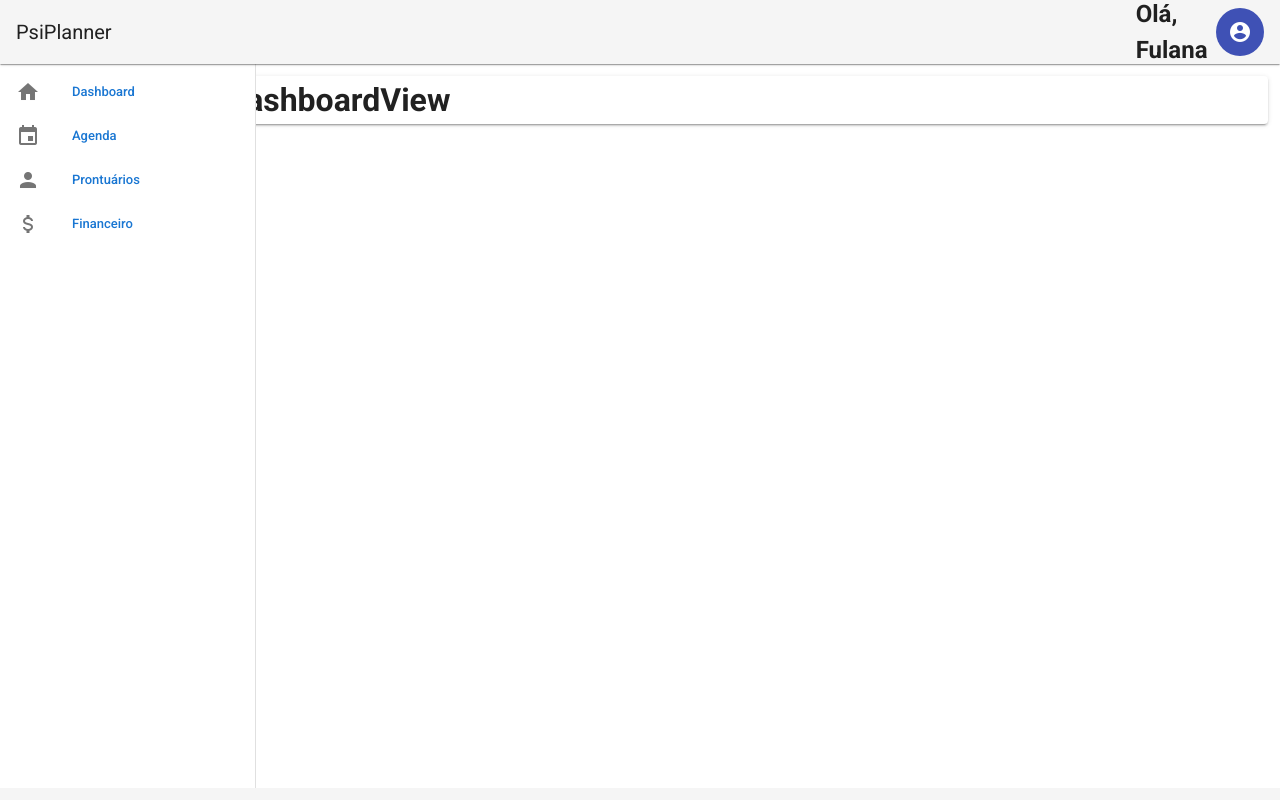
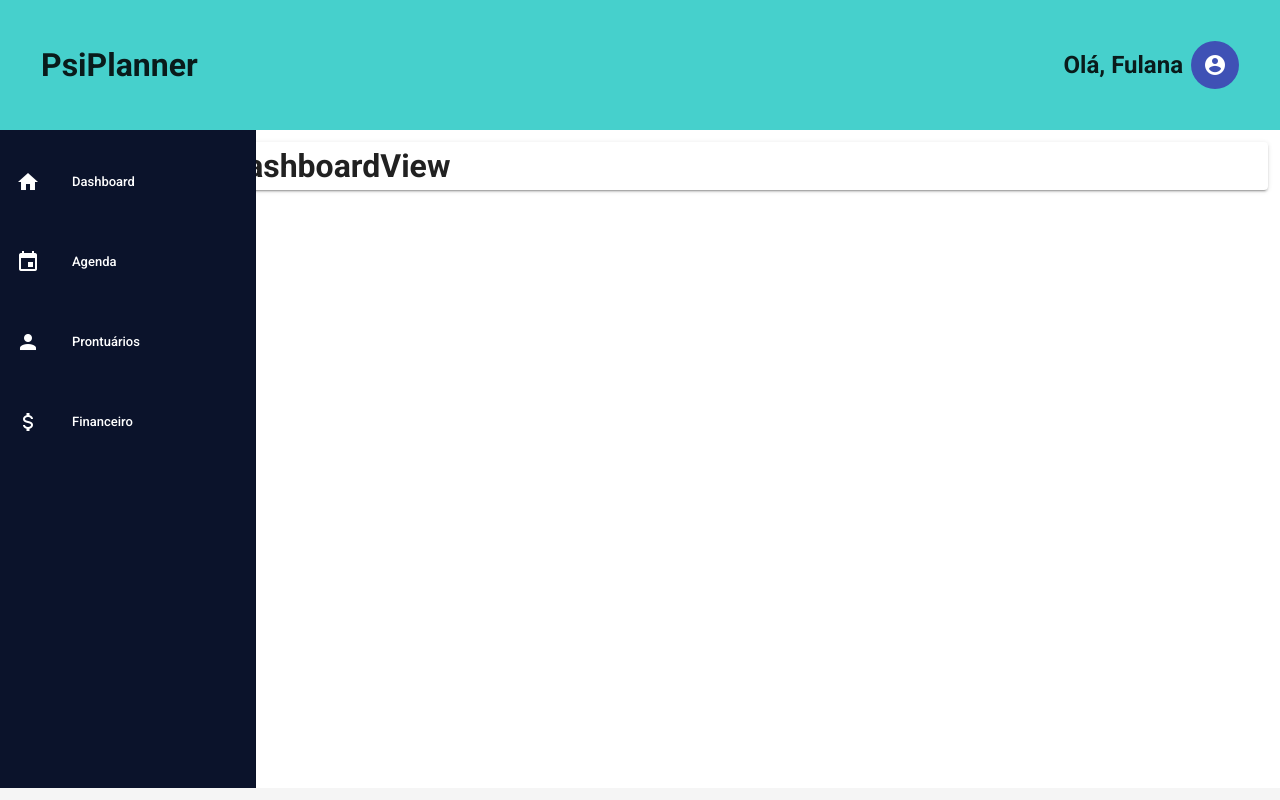
Before and after one commit to Gabriela-Vasco/PsiPlanner, a Vue app: page / in a window 1280 px wide. Built offline with nearby package versions, Linux system fonts and the light colour scheme.

Commit message:
feat: add more sass files and changed style for the header and navbar

```diff
--- a/src/components/HeaderGlobal.vue
+++ b/src/components/HeaderGlobal.vue
@@ -10,15 +10,13 @@ export default {
 </script>
 
 <template>
-<v-app-bar elevation="1" app class="d-flex justify-content-between align-center">
-    <div style="margin-right: 80vw">
-      <v-toolbar-title >PsiPlanner</v-toolbar-title>
-    </div>
-    <div class="d-flex align-center justify-content-between">
+  <header class="d-flex justify-content-between align-items-center py-10 px-10 border-primary bg-primary">
+    <h1>PsiPlanner</h1>
+    <div class="d-flex justify-content-center align-items-center">
       <h2 class="mr-2">Olá, {{ userName }}</h2>
       <v-avatar color="indigo">
         <v-icon dark>mdi-account-circle</v-icon>
       </v-avatar>
     </div>
-  </v-app-bar>
+  </header>
 </template>
--- a/src/components/NavbarView.vue
+++ b/src/components/NavbarView.vue
@@ -16,26 +16,33 @@ export default {
 </script>
 
 <template>
-    <v-navigation-drawer permanent absolute>
+    <v-navigation-drawer permanent absolute class="bg-primary-dark">
       <v-list
         dense
         nav
+        shaped
+        class="text-heading-large bg-primary-dark"
       >
       <v-list-item
       v-for="item in items"
       :key="item.title"
-          link
+      class="text-heading-large my-2 py-2 hover-item"
       >
+      <v-list-item-content >
+          <router-link :to="item.path" class="d-flex">
             <v-list-item-icon>
-            <v-icon>{{ item.icon }}</v-icon>
+              <v-icon color="white">{{ item.icon }}</v-icon>
             </v-list-item-icon>
-
-          <v-list-item-content>
-            <router-link :to="item.path" class="">
-              <v-list-item-title>{{ item.title }}</v-list-item-title>
+              <v-list-item-title class="text-white ">{{ item.title }}</v-list-item-title>
             </router-link>
             </v-list-item-content>
         </v-list-item>
       </v-list>
     </v-navigation-drawer>
 </template>
+
+<style scoped>
+.hover-item:hover {
+  background-color: #2c3e50; /* Change to your desired hover background color */
+}
+</style>
--- a/src/style/_colors.scss
+++ b/src/style/_colors.scss
@@ -0,0 +1,16 @@
+// CONTENT
+$color-body-bg: #f9f7f5;
+
+// LINKS
+$color-link-text: #39a275;
+
+// NEUTRAL COLORS
+$neutral-color-1000: #5e5e5e;
+$neutral-color-900: #8e8e8e;
+$neutral-color-600: #a4a4a4;
+$neutral-color-400: #bebebe;
+$neutral-color-300: #d9d9d9;
+$neutral-color-200: #e4e4e4;
+$neutral-color-100: #fff;
+$typeface-neutral-200: #f2f2f2;
+$typeface-neutral-300: #e0e0e0;
--- a/src/style/_vars.sass
+++ b/src/style/_vars.sass
@@ -0,0 +1,83 @@
+$white: #FFFFFF
+$black: #030309
+$black-light: #303030
+$green: #56AF79 // #00c473 //#00E988
+$green-light: rgba(170, 255, 196, 0.2)
+$red: #EB5757
+$red-light: rgba(255, 0, 0, 0.1) // rgba(175, 86, 86, 0.1)
+$yellow: rgba(255, 100, 51, 1) // #FFD500
+$yellow-light: rgba(255, 188, 168, 0.2) // #FFF9C4
+$blue: #3242B9
+$gray: #8e8e8e
+
+$colors: () !default
+$colors: map-merge(("red":$red,"yellow":$yellow,"green":$green,"white":$white,"black":$black,"blue":$blue, "green-light": $green-light, "red-light": $red-light, "yellow-light": $yellow-light), $colors)
+
+$gray-1: #F8F8F8
+$gray-2: #F1EFF2
+$gray-3: #E4E0E6
+$gray-4: #C7BBC9
+$gray-5: #A79CAC
+$gray-6: #87798D
+$gray-7: #38303B
+$gray-8: #2D212F
+
+$gray-colors: () !default
+$gray-colors: map-merge(('gray-1': $gray-1, 'gray-2': $gray-2, 'gray-3': $gray-3, 'gray-4': $gray-4, 'gray-5': $gray-5, 'gray-6': $gray-6, 'gray-7': $gray-7, 'gray-8': $gray-8,), $gray-colors)
+
+// 374359
+$primary: #46d0cc
+$primary-light: #83cfcb
+$primary-dark: #0B132B
+$secondary: #8e8e8e // $gray-4
+$success: #71F79F
+$danger: #71F79F
+$light: #FFFAFB
+$dark: #131416
+$warning: #FF6433 // $yellow
+
+$text-primary: $white
+
+$theme-colors: () !default
+$theme-colors: map-merge(('primary': $primary, 'primary-light': $primary-light, 'primary-dark': $primary-dark, 'secondary': $gray-4, 'success': $green, 'danger': $red, 'light': $gray-1, 'dark': $gray-8, 'warning': $warning, 'text-primary': $text-primary), $theme-colors)
+
+$font-family-heading: "ProximaNova"
+$font-family-paragraph: "ProximaNova"
+
+$font-weight-medium: 600
+$font-weight-bold: 800
+$font-weight-semibold: 700
+$font-weight-regular: 400
+
+$font-size-xxs: 10px
+$font-size-xs: 12px
+$font-size-sm: 14px
+$font-size-md: 16px
+$font-size-lg: 24px
+$font-size-xl: 32px
+$font-size-display: 64px
+
+\:root
+  @each $color, $value in $colors
+    --#{$color}: #{$value}
+
+  @each $color, $value in $gray-colors
+    --#{$color}: #{$value}
+
+  @each $color, $value in $theme-colors
+    --#{$color}: #{$value}
+
+  --font-family-heading: $font-family-heading
+  --font-family-paragraph: $font-family-paragraph
+  --font-weight-medium: $font-weight-medium
+  --font-weight-bold: $font-weight-bold
+  --font-weight-semibold: $font-weight-semibold
+  --font-weight-regular: $font-weight-regular
+
+  --font-size-xxs: $font-size-xxs
+  --font-size-xs: $font-size-xs
+  --font-size-sm: $font-size-sm
+  --font-size-md: $font-size-md
+  --font-size-lg: $font-size-lg
+  --font-size-xl: $font-size-xl
+  --font-size-display: $font-size-display
--- /dev/null
+++ b/src/style/helpers/_bg.sass
@@ -0,0 +1,45 @@
+.bg
+  &-white
+    background: $white !important
+  &-light
+    background: $light !important
+  &-gray-1
+    background: $gray-1 !important
+  &-gray-2
+    background: $gray-2 !important
+  &-gray-3
+    background: $gray-3 !important
+  &-gray-4
+    background: $gray-4 !important
+  &-gray-5
+    background: $gray-5 !important
+  &-gray-6
+    background: $gray-6 !important
+  &-gray-7
+    background: $gray-7 !important
+  &-gray-8
+    background: $gray-8 !important
+  &-primary
+    background: $primary !important
+  &-primary-dark
+    background: $primary-dark !important
+    &:hover
+      background: opacify($primary-dark, 0.5) !important
+
+  &-danger
+    background: $red-light !important
+    color: $red !important
+    font-weight: bold !important
+  &-warning
+    background: $yellow-light !important
+    color: $warning !important
+    font-weight: bold !important
+  &-success
+    background: $green-light !important
+    color: $success !important
+    font-weight: bold !important
+
+td.bg
+  &-light
+    &:after
+      background: $light !important
--- /dev/null
+++ b/src/style/helpers/_border.sass
@@ -0,0 +1,40 @@
+$border-radius-xxs: 2px
+$border-radius-xs: 4px
+$border-radius-sm: 8px
+$border-radius-md: 16px
+$border-radius-circular: 99999px
+
+.rounded-xxs
+  border-radius: $border-radius-xxs
+.rounded-xs
+  border-radius: $border-radius-xs
+.rounded-sm
+  border-radius: $border-radius-sm
+.rounded-md
+  border-radius: $border-radius-md
+.rounded-circular
+  border-radius: $border-radius-circular
+
+$border-width-none: 0px
+$border-width-hairline: 1px
+$border-width-thin: 2px
+
+.border-none
+  border-width: $border-width-none
+.border-hairline
+  border-width: $border-width-hairline
+.border-thin
+  border-width: $border-width-thin
+
+.radius-20-right
+  border-top-right-radius: 20px
+  border-bottom-right-radius: 20px
+.radius-20-left
+  border-top-left-radius: 20px
+  border-bottom-left-radius: 20px
+
+.border-primary
+  border: $border-width-hairline solid $primary
+
+.border-primary-dark
+  border: $border-width-hairline solid $primary-dark
--- /dev/null
+++ b/src/style/helpers/_text.sass
@@ -0,0 +1,181 @@
+.text-left
+  text-align: left !important
+
+.text-right
+  text-align: right !important
+
+.text-center
+  text-align: center !important
+
+.text-normal
+  font-weight: normal !important
+
+.text-bold
+  font-weight: bold !important
+
+.text-spaced
+  letter-spacing: 0.3em !important
+
+.text-italic
+  font-style: italic
+
+.text-uppercase
+  text-transform: uppercase !important
+
+.text-underline
+  text-decoration: underline !important
+
+.text-primary
+  color: var(--primary) !important
+
+.text-secondary
+  color: var(--secondary) !important
+
+.text-success
+  color: $success !important
+.text-green
+  color: $green !important
+.text-purple
+  color: #7000FF
+
+.text-danger
+  color: #C42929 !important // $danger
+
+.text-warning
+  color: $warning !important
+
+.text-light
+  color: $light !important
+
+.text-dark
+  color: $dark !important
+
+.text-black
+  color: $black !important
+.text-black-light
+  color: $black-light !important
+.text-white
+  color: $white !important
+.text-disabled
+  color: rgba(142, 142, 142, 0.6) !important
+
+.text-xxs
+  font-size: $font-size-xxs // 10
+.text-xs
+  font-size: 12px
+.text-sm
+  font-size: 14px
+.text-md
+  font-size: $font-size-md // 16
+  line-height: 125%
+.text-lg
+  font-size: 24px
+.text-xl
+  font-size: $font-size-xl // 32
+.text-display
+  font-size: $font-size-display // 64
+
+.text-nowrap
+  white-space: nowrap !important
+
+.icon-lg
+  font-size: 48px !important
+
+.text-color-1000
+  color: $neutral-color-1000 !important
+.text-color-900
+  color: $neutral-color-900 !important
+.text-color-600
+  color: $neutral-color-600 !important
+.text-color-400
+  color: $neutral-color-400 !important
+.text-color-300
+  color: $neutral-color-300 !important
+.text-color-200
+  color: $neutral-color-200 !important
+.text-color-100
+  color: $neutral-color-100 !important
+
+.text-heading-bold
+  font-weight: $font-weight-bold
+  font-size: 18px
+  line-height: 120%
+.text-heading-display
+  font-weight: $font-weight-semibold
+  font-size: 30px
+  line-height: 160%
+.text-heading-x-large
+  font-weight: $font-weight-semibold
+  font-size: 28px
+  line-height: 150%
+.text-heading-large
+  font-weight: $font-weight-semibold
+  font-size: 18px
+  line-height: 140%
+.text-heading-medium
+  font-weight: $font-weight-semibold
+  font-size: 16px
+  line-height: 140%
+.text-heading-medium-lighten
+  font-weight: $font-weight-medium
+  font-size: 16px
+  line-height: 140%
+.text-heading-small
+  font-weight: $font-weight-semibold
+  font-size: 14px
+  line-height: 140%
+.text-heading-small-medium
+  font-weight: $font-weight-medium
+  font-size: 14px
+  line-height: 140%
+.text-heading-large
+  font-weight: $font-weight-semibold
+  font-size: 18px
+  line-height: 140%
+.text-overline // font-family: Graphik
+  font-weight: $font-weight-medium
+  font-size: 12px
+  line-height: 133%
+  text-transform: uppercase
+.text-status
+  font-weight: $font-weight-medium
+  font-size: 10px
+  line-height: 133%
+.text-subtitle-small
+  font-weight: $font-weight-medium
+  font-size: 13px
+  line-height: 133%
+.text-paragraph-large
+  font-weight: $font-weight-regular
+  font-size: 12.8px
+  line-height: 140%
+.text-paragraph-medium
+  font-weight: $font-weight-regular
+  font-size: 14px
+  line-height: 140%
+.text-paragraph-small
+  font-weight: $font-weight-regular
+  font-size: 16px
+  line-height: 133%
+
+.font-medium
+  font-weight: $font-weight-medium !important
+.font-bold
+  font-weight: $font-weight-bold !important
+.font-semibold
+  font-weight: $font-weight-semibold !important
+.font-regular
+  font-weight: $font-weight-regular !important
+
+.uppercase
+  text-transform: uppercase
+
+.font-general-sans
+  font-family: "GeneralSans"
+.font-proxima-nova
+  font-family: "ProximaNova"
+
+.truncate
+  white-space: nowrap
+  overflow: hidden
+  text-overflow: ellipsis
--- a/src/style/index.sass
+++ b/src/style/index.sass
@@ -8,4 +8,8 @@
 @import 'helpers/_opacity'
 @import 'helpers/_padding'
 @import 'helpers/_shadow'
+@import 'helpers/_border'
+@import 'helpers/_bg'
+@import 'helpers/_text'
+
 @import 'mixins/_transition'
```
Lines whose indentation alone changed are shown as unchanged.
